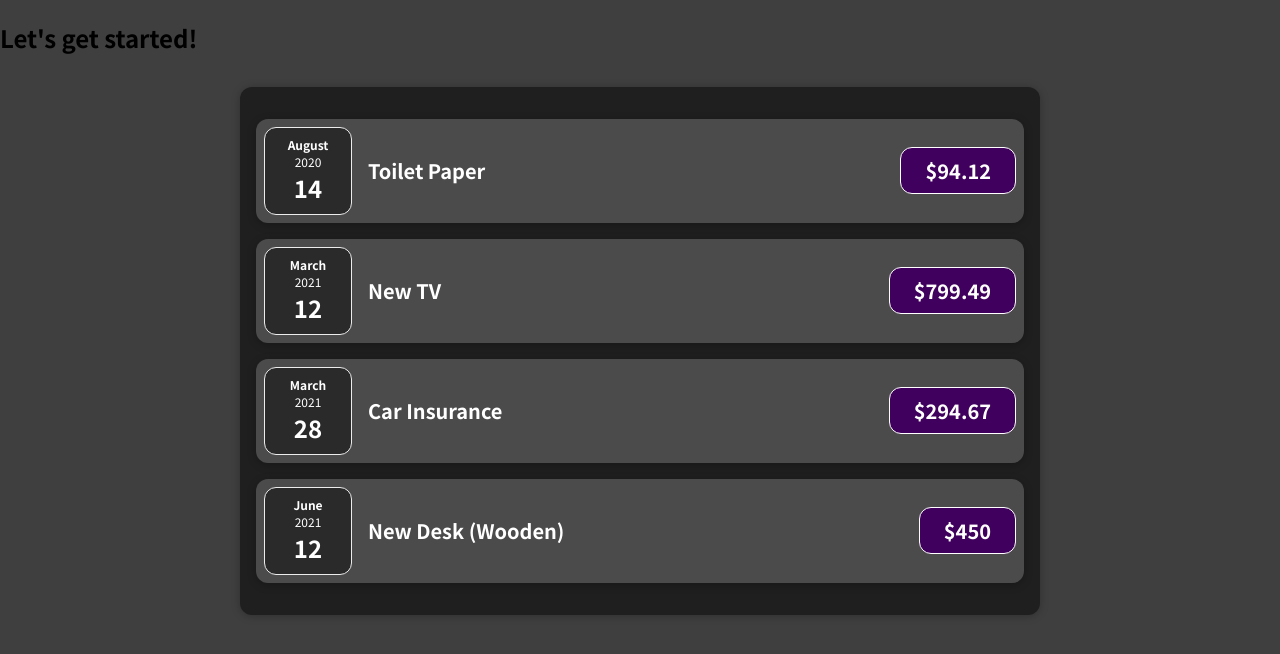
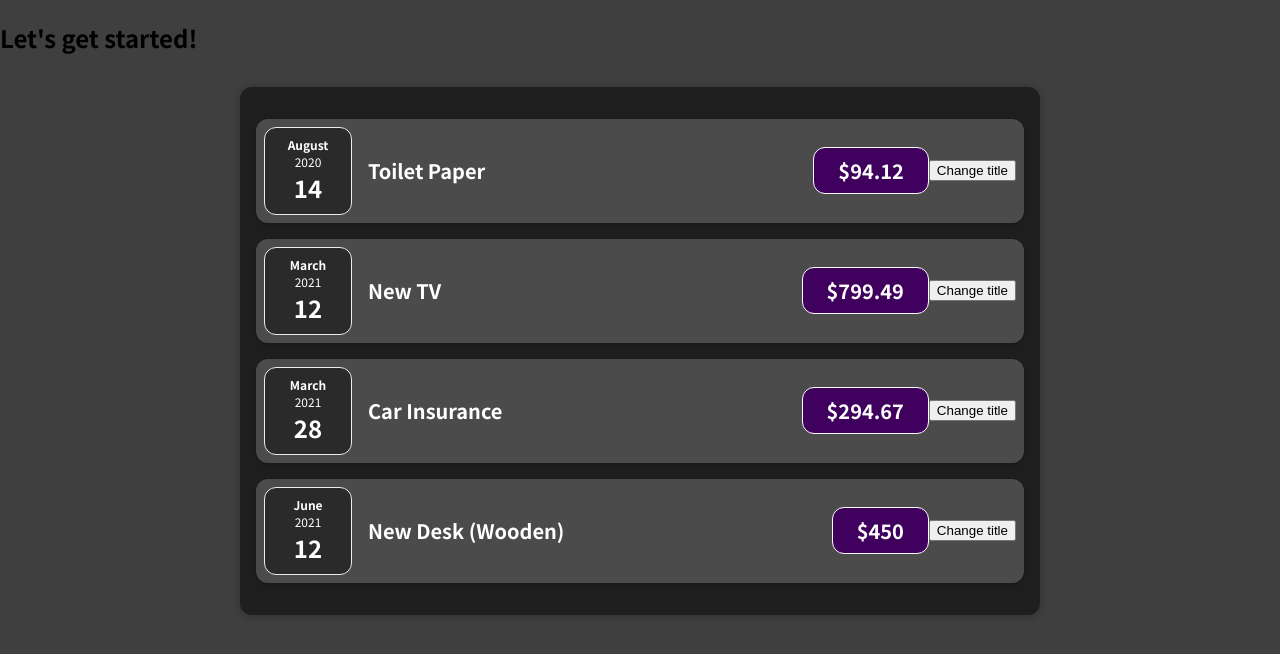
Before and after one commit to bombasic/my-test-app, a JavaScript app: page / in a window 1280 px wide. Shown: the top 654 px of the page. Built offline with nearby package versions, Linux system fonts and the light colour scheme.

Commit message:
47. add title change button to ExpenseItem.js

```diff
--- a/src/components/Expenses/ExpenseItem.js
+++ b/src/components/Expenses/ExpenseItem.js
@@ -3,6 +3,10 @@ import Card from "../UI/Card";
 import "./ExpenseItem.css";
 
 const ExpenseItem = (props) => {
+  const clickHandler = () => {
+    console.log("Clicked");
+  };
+
   return (
     <Card className="expense-item">
       <ExpenseDate date={props.date} />
@@ -10,6 +14,7 @@ const ExpenseItem = (props) => {
         <h2>{props.title}</h2>
         <div className="expense-item__price">${props.amount}</div>
       </div>
+      <button onClick={clickHandler}>Change title</button>
     </Card>
   );
 };
```
Also changed, not shown: 1 other file (tests, documents, lock files or other folders).
